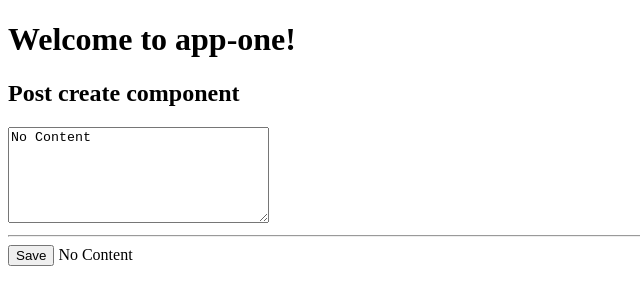
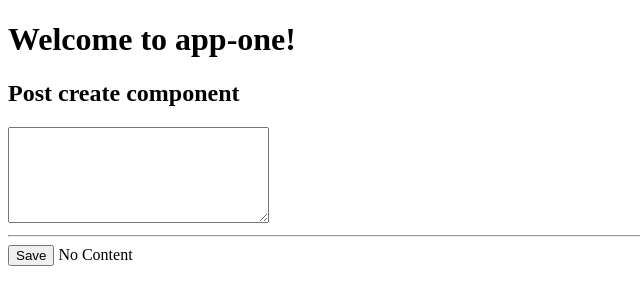
Before and after one commit to Sarfarazsajjad/MEAN-Workshop-Angular, an Angular app: page / in a window 1280 px wide. Shown: the top 304 px of the page, without its empty margins (0-640 px from the left). Built offline with nearby package versions, Linux system fonts and the light colour scheme.

Commit message:
using ngModel 2 way binding from FormsModule to get user input

```diff
--- a/src/app/app.module.ts
+++ b/src/app/app.module.ts
@@ -1,4 +1,5 @@
 import { BrowserModule } from '@angular/platform-browser';
+import { FormsModule } from '@angular/forms';
 import { NgModule } from '@angular/core';
 
 import { AppComponent } from './app.component';
@@ -10,7 +11,8 @@ import { PostCreateComponent } from './posts/post-create/post-create.component'
     PostCreateComponent
   ],
   imports: [
-    BrowserModule
+    BrowserModule,
+    FormsModule
   ],
   providers: [],
   bootstrap: [AppComponent]
--- a/src/app/posts/post-create/post-create.component.html
+++ b/src/app/posts/post-create/post-create.component.html
@@ -1,23 +1,7 @@
 <h2>Post create component</h2>
 <!-- binding element property -->
-<!-- Template reference variable  -->
-<!-- https://angular.io/guide/template-syntax#template-reference-variables--var- -->
-<textarea cols="30" rows="6" [value]="newPost" #postInput></textarea>
+<textarea cols="30" rows="6" [(ngModel)]="enteredValue"></textarea>
 <hr>
-<button (click)="onSavePost(postInput)">Save</button>
+<button (click)="onSavePost()">Save</button>
 <!-- string interpolation -->
 {{newPost}}
-
-<!--
-# - variable declaration
-
-() - event binding
-
-[] - property binding
-
-[()] - two-way property binding
-
-{{ }} - interpolation
-
-* - structural directives
--->
--- a/src/app/posts/post-create/post-create.component.ts
+++ b/src/app/posts/post-create/post-create.component.ts
@@ -6,9 +6,10 @@ import { Component } from "@angular/core";
 })
 export class PostCreateComponent{
   newPost = "No Content";
+  enteredValue;
 
   onSavePost(postInput: HTMLTextAreaElement){
     postInput
-    this.newPost = postInput.value;
+    this.newPost = this.enteredValue;
   }
 }
```
